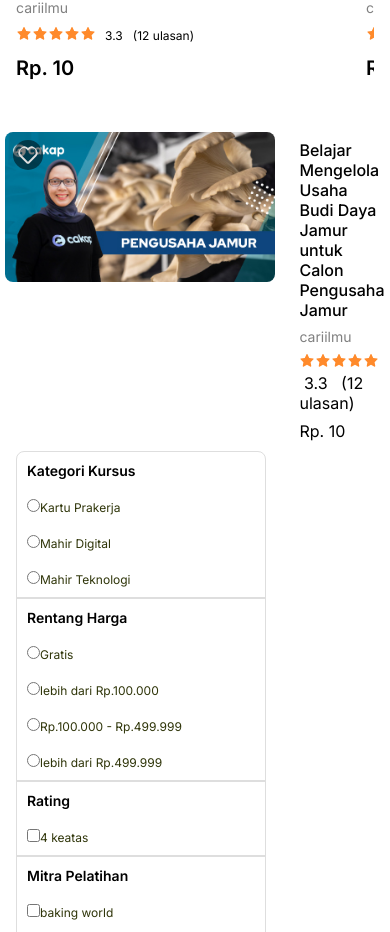
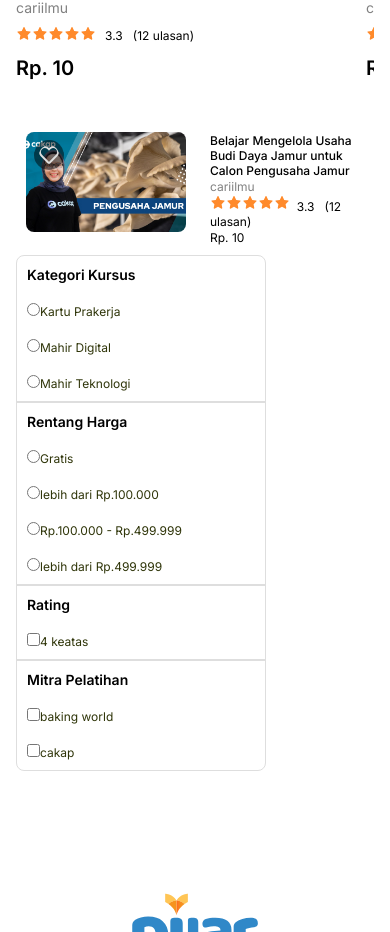
Before and after one commit to AnantaNd/pijarmahir, a Next.js app: page / in a window 390 px wide. Shown: the part 1119-2051 px from the top of the page. Built offline with nearby package versions, Linux system fonts and the light colour scheme; no server answers.

Commit message:
Sort: fix stylin sorting

```diff
--- a/components/Filter/Filter.module.css
+++ b/components/Filter/Filter.module.css
@@ -3,6 +3,7 @@
   /* padding: 10px; */
   border-radius: 8px;
   width: 250px;
+  /* position: fixed; */
 }
 .radio, .checkbox, .rating{
   padding: 10px;
--- a/components/ListCourse/ListCourse.module.css
+++ b/components/ListCourse/ListCourse.module.css
@@ -1,7 +1,6 @@
 .container{
   padding: 10px ;
   max-width: 600px;
-  /* background-color: aqua; */
   display: flex;
   gap: 24px;
   justify-content: center;
@@ -19,9 +18,7 @@
 .title{
   font-size: 16px;
   font-weight: 500;
-  /* white-space: nowrap; */
-  overflow: hidden;
-  text-overflow: ellipsis;
+
 }
 .mitra{
   font-size: 14px;
@@ -35,6 +32,22 @@
   display: flex;
   /* margin: 10px; */
 }
+.rating_review{
+  font-size: 12px;
+}
 .title, .rating, .mitra, .price{
   padding-top: 8px;
 }
+@media only screen and (max-width: 768px) {
+  .card_img {
+    width: 160px;
+    height: 100px;
+    background-repeat: no-repeat;
+    background-size: cover;
+    background-position: center;
+  }
+  .title, .rating, .mitra, .price{
+    font-size: 12px;
+    padding-top: 1px;
+  }
+}
--- a/components/Sort/Sort.js
+++ b/components/Sort/Sort.js
@@ -1,11 +1,11 @@
-import { FaFilter } from 'react-icons/fa'
-import styles from './Sort.module.css'
+import { BiSliderAlt } from "react-icons/bi";
+import styles from './Sort.module.css';
 
 export default function Sort({onSorting}){
   return (
     <div className={styles.container}>
       <div className={styles.filter}>
-        <FaFilter className={styles.icon_filter} size={18}></FaFilter>
+        <BiSliderAlt className={styles.icon_filter} size={19}></BiSliderAlt>
         <h1 className={styles.title}>Filter</h1>
       </div>
       <select onChange={onSorting} className={styles.sort}>
--- a/pages/category/category.module.css
+++ b/pages/category/category.module.css
@@ -16,3 +16,8 @@
   position: relative;
   top: 0;
 }
+@media (max-width: 767px) {
+  .filter{
+    display: none;
+  }
+}
```
